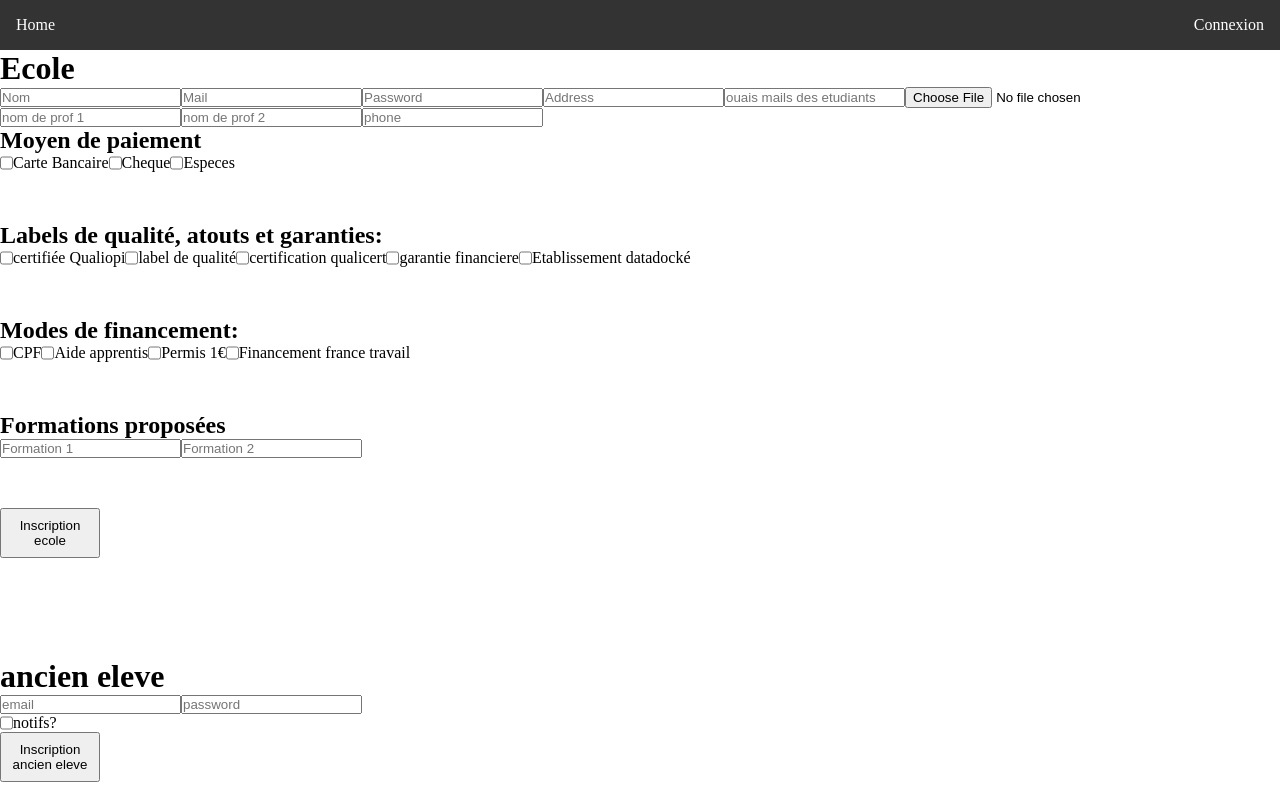
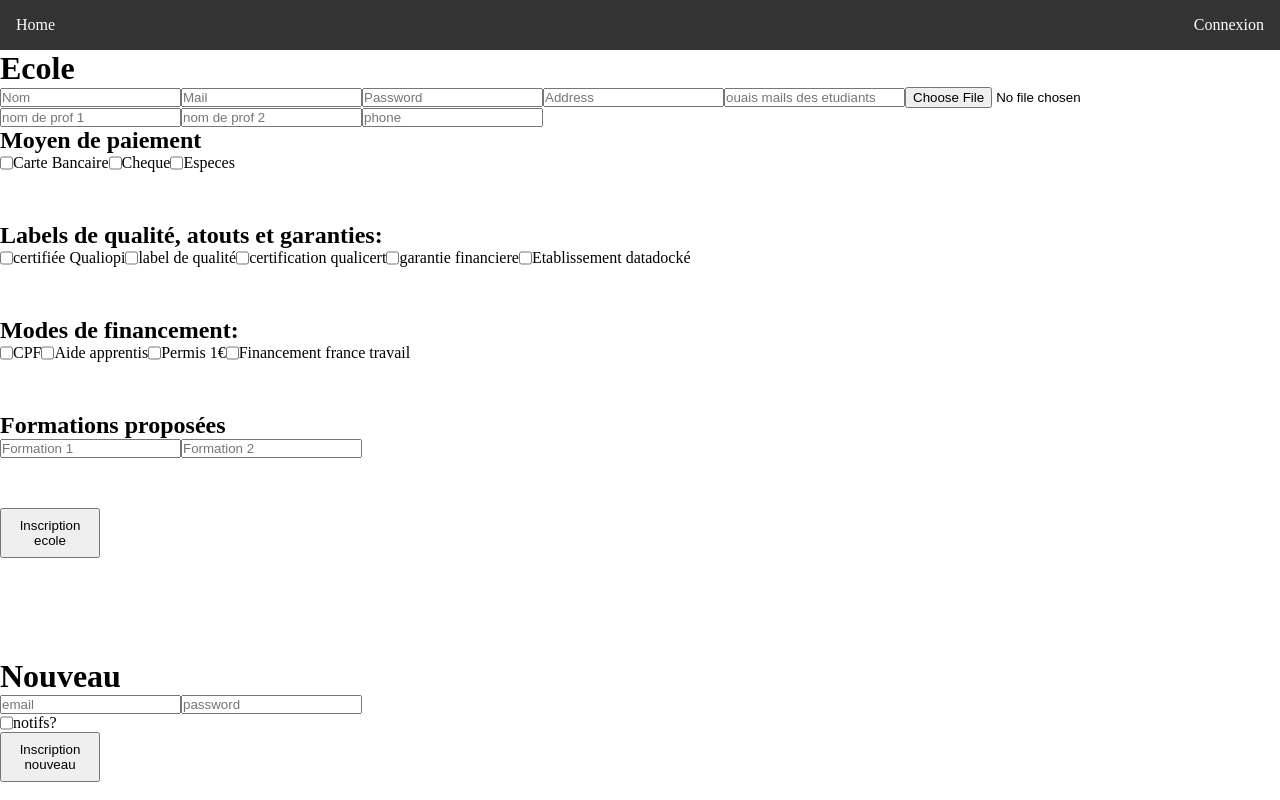
Before and after one commit to Matsuel/Projet_DevB2, a Next.js app in the folder auto-ecole/: page /register in a window 1280 px wide. Shown: the top 800 px of the page. Built offline with nearby package versions, Linux system fonts and the light colour scheme; no server answers.

Commit message:
getting rid of sign up for current student

```diff
--- a/auto-ecole/src/pages/register.tsx
+++ b/auto-ecole/src/pages/register.tsx
@@ -92,7 +92,7 @@ const Register: React.FC = () => {
             </div>
           </form>
 
-          <form id="ancien-eleve">
+          {/* <form id="ancien-eleve">
             <div className={styles.oui3}>
               <h1>ancien eleve</h1>
               <input type="email" placeholder='email' id="ancien-eleve-mail" />
@@ -103,7 +103,7 @@ const Register: React.FC = () => {
                 </div>
               <button type="submit" className={styles.button_register}>Inscription ancien eleve</button>
             </div>
-          </form>
+          </form> */}
 
           <form id="nouveau" onSubmit={registerChercheur}>
             <div className={styles.oui3}>
```
